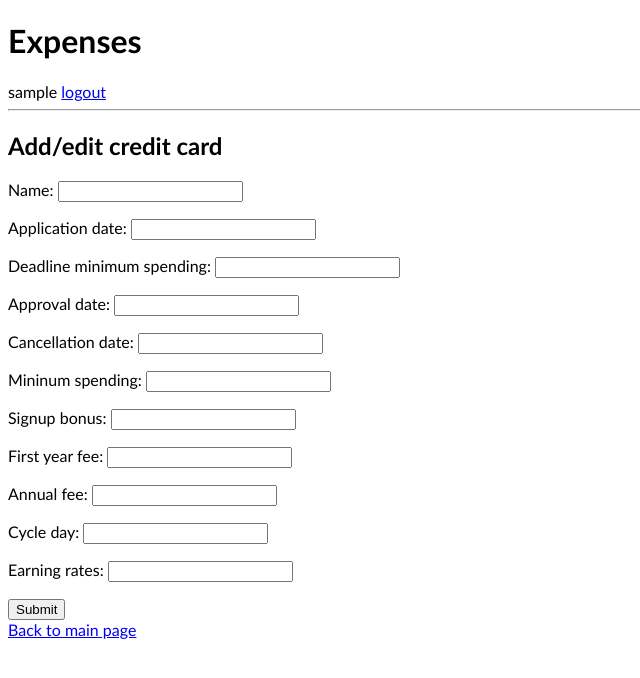
After one commit to eballerini/finance, a Django app: page /expense/creditcards/add in a window 1280 px wide. The commit adds this page. Shown: the top 678 px of the page, without its empty margins (0-640 px from the left). Run offline with Django 3.2, Linux system fonts and the light colour scheme; the visitor is signed in with stand-in values (Sample User, id 1).

Commit message:
add credit card form

```diff
--- a/expense/forms.py
+++ b/expense/forms.py
@@ -2,3 +2,18 @@ from django import forms
 
 class CategoryForm(forms.Form):
     name = forms.CharField(label='Name', max_length=100)
+
+
+# TODO replace with ModelForm
+class CreditCardForm(forms.Form):
+    name = forms.CharField(max_length=50)
+    application_date = forms.DateField(required=False)
+    deadline_minimum_spending = forms.DateField(required=False)
+    approval_date = forms.DateField(required=False)
+    cancellation_date = forms.DateField(required=False)
+    mininum_spending = forms.IntegerField(required=False)
+    signup_bonus = forms.IntegerField(required=False)
+    first_year_fee = forms.DecimalField(max_digits=10, decimal_places=2)
+    annual_fee = forms.DecimalField(max_digits=10, decimal_places=2)
+    cycle_day = forms.IntegerField(required=False)
+    earning_rates = forms.CharField(max_length=200, required=False)
--- /dev/null
+++ b/expense/templates/expense/credit_card_detail.html
@@ -0,0 +1,17 @@
+{% extends 'base.html' %}
+
+{% block content %}
+  <h2>Add/edit credit card</h2>
+
+  <form action="" method="post">
+    {% csrf_token %}
+    {{ form.as_p }}
+    <div>
+      <input type="submit" value="Submit">
+    </div>
+
+  </form>
+
+  <a href="/expense/">Back to main page</a>
+
+{% endblock %}
--- a/expense/templates/expense/index.html
+++ b/expense/templates/expense/index.html
@@ -5,6 +5,6 @@
 
   <p><a href="/expense/accounts">Accounts</a></p>
   <p><a href="/expense/categories">Categories</a></p>
-  <p><a href="/expense/creditcards">Cerdit cards</a></p>
+  <p><a href="/expense/creditcards">Credit cards</a></p>
 
 {% endblock %}
--- a/expense/urls.py
+++ b/expense/urls.py
@@ -9,4 +9,5 @@ urlpatterns = [
     path('categories/add', views.add_category, name='categories_add'),
     path('categories/<int:category_id>', views.edit_category, name='categories_edit'),
     path('creditcards/', views.CreditCardListView.as_view(), name='credit_cards'),
+    path('creditcards/add', views.add_credit_card, name='creditcards_add'),
 ]
--- a/expense/views.py
+++ b/expense/views.py
@@ -5,7 +5,7 @@ from django.template import loader
 from django.views import generic
 
 from .models import Account, Category, CreditCard
-from .forms import CategoryForm
+from .forms import CategoryForm, CreditCardForm
 
 @login_required
 def index(request):
@@ -71,3 +71,32 @@ class CreditCardListView(generic.ListView):
 
     def get_queryset(self):
         return CreditCard.objects.filter(owner=self.request.user)
+
+@login_required
+def add_credit_card(request):
+    if request.method == 'POST':
+        # create a form instance and populate it with data from the request:
+        form = CreditCardForm(request.POST)
+        # check whether it's valid:
+        if form.is_valid():
+            # process the data in form.cleaned_data as required
+            CreditCard.objects.create(
+                name=form.cleaned_data["name"],
+                application_date=form.cleaned_data["application_date"],
+                deadline_minimum_spending=form.cleaned_data["deadline_minimum_spending"],
+                approval_date=form.cleaned_data["approval_date"],
+                cancellation_date=form.cleaned_data["cancellation_date"],
+                mininum_spending=form.cleaned_data["mininum_spending"],
+                signup_bonus=form.cleaned_data["signup_bonus"],
+                first_year_fee=form.cleaned_data["first_year_fee"],
+                annual_fee=form.cleaned_data["annual_fee"],
+                cycle_day=form.cleaned_data["cycle_day"],
+                earning_rates=form.cleaned_data["earning_rates"],
+                owner=request.user
+            )
+
+            return redirect('/expense/creditcards')
+    else:
+        form = CreditCardForm()
+
+    return render(request, 'expense/credit_card_detail.html', {'form': form})
```
Also changed, not shown: expense/templates/expense/credit_cards.html (+1 -7 lines).
